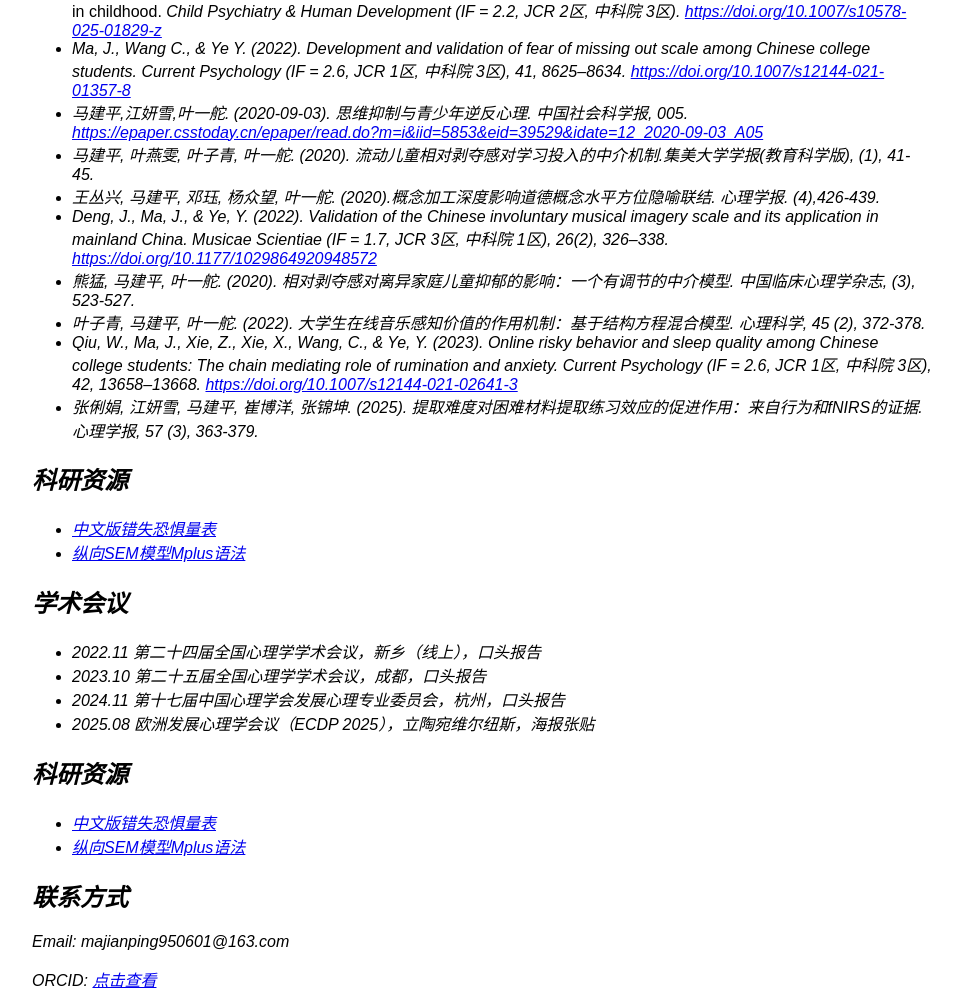
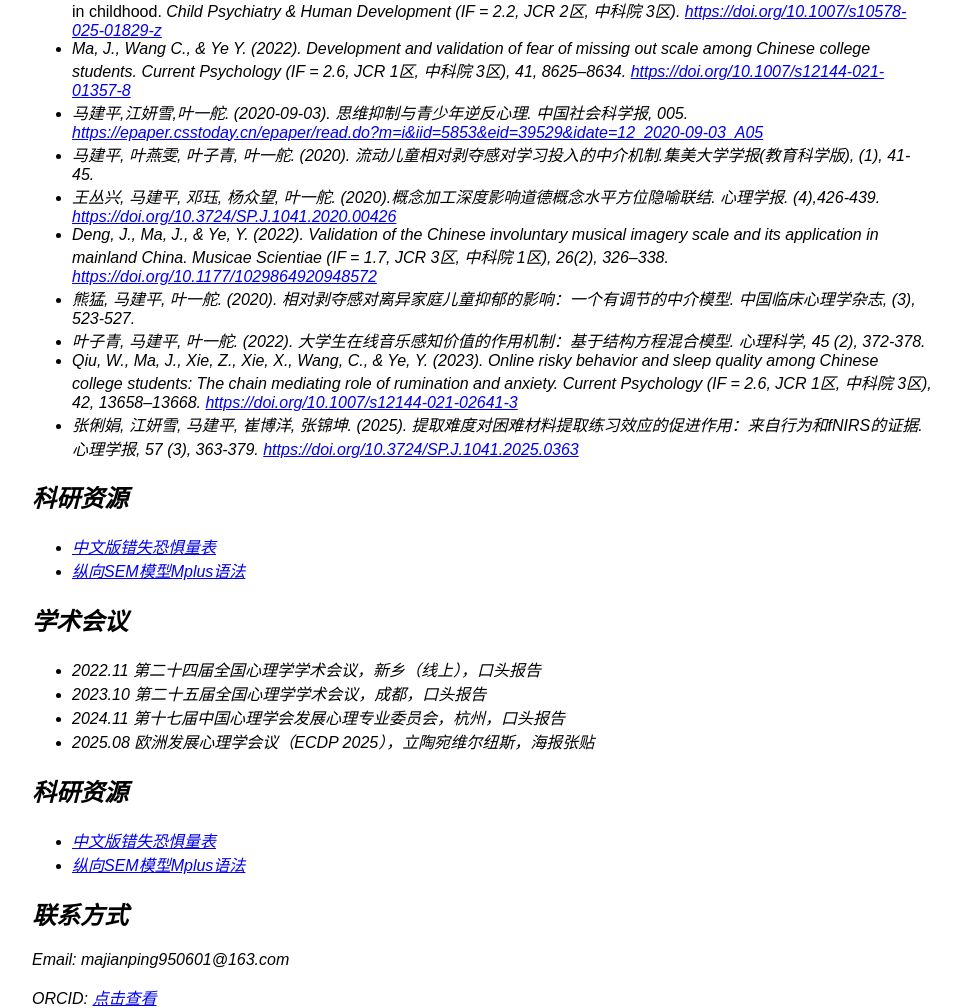
Before and after one commit to Mjppsy/Mjppsy.github.io, a plain HTML site: page index.html in a window 1280 px wide. Shown: the part 1057-2065 px from the top of the page, without its empty margins (158-1119 px from the left). Drawn offline with Linux system fonts and the light colour scheme.

Commit message:
Add files via upload

```diff
--- a/index.html
+++ b/index.html
@@ -101,12 +101,12 @@
       <li>Ma, J., Wang C., & Ye Y. (2022). Development and validation of fear of missing out scale among Chinese college students. <i>Current Psychology<i> (IF = 2.6, JCR 1区, 中科院 3区), 41, 8625–8634. <a href="#">https://doi.org/10.1007/s12144-021-01357-8</a></li>
       <li>马建平,江妍雪,叶一舵. (2020-09-03). 思维抑制与青少年逆反心理. <i>中国社会科学报<i>, 005. <a href="#">https://epaper.csstoday.cn/epaper/read.do?m=i&iid=5853&eid=39529&idate=12_2020-09-03_A05</a></li>
      <li>马建平, 叶燕雯, 叶子青, 叶一舵. (2020). 流动儿童相对剥夺感对学习投入的中介机制.<i>集美大学学报(教育科学版)<i>, (1), 41-45.</li>
-     <li>王丛兴, 马建平, 邓珏, 杨众望, 叶一舵. (2020).概念加工深度影响道德概念水平方位隐喻联结. <i>心理学报<i>. (4),426-439. </li>
+     <li>王丛兴, 马建平, 邓珏, 杨众望, 叶一舵. (2020).概念加工深度影响道德概念水平方位隐喻联结. <i>心理学报<i>. (4),426-439. <a href="#">https://doi.org/10.3724/SP.J.1041.2020.00426</a></li>
      <li>Deng, J., Ma, J., & Ye, Y. (2022). Validation of the Chinese involuntary musical imagery scale and its application in mainland China. <i>Musicae Scientiae<i> (IF = 1.7, JCR 3区, 中科院 1区), 26(2), 326–338. <a href="#">https://doi.org/10.1177/1029864920948572</a> </li>
      <li>熊猛, 马建平, 叶一舵. (2020). 相对剥夺感对离异家庭儿童抑郁的影响：一个有调节的中介模型. <i>中国临床心理学杂志<i>, (3), 523-527.</li>
      <li>叶子青, 马建平, 叶一舵. (2022). 大学生在线音乐感知价值的作用机制：基于结构方程混合模型. <i>心理科学<i>, 45 (2), 372-378.</li>
      <li>Qiu, W., Ma, J., Xie, Z., Xie, X., Wang, C., & Ye, Y. (2023). Online risky behavior and sleep quality among Chinese college students: The chain mediating role of rumination and anxiety. <i>Current Psychology<i> (IF = 2.6, JCR 1区, 中科院 3区), 42, 13658–13668. <a href="#">https://doi.org/10.1007/s12144-021-02641-3</a></li>
-     <li>张俐娟, 江妍雪, 马建平, 崔博洋, 张锦坤. (2025). 提取难度对困难材料提取练习效应的促进作用：来自行为和fNIRS的证据. <i>心理学报<i>, 57 (3), 363-379.</li>
+     <li>张俐娟, 江妍雪, 马建平, 崔博洋, 张锦坤. (2025). 提取难度对困难材料提取练习效应的促进作用：来自行为和fNIRS的证据. <i>心理学报<i>, 57 (3), 363-379. <a href="#">https://doi.org/10.3724/SP.J.1041.2025.0363 </a></li>
     </ul>
   </section>
 
```
